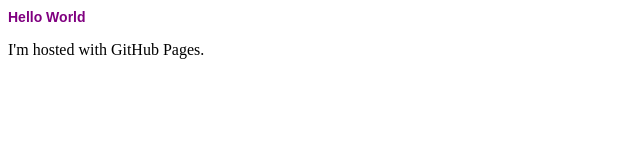
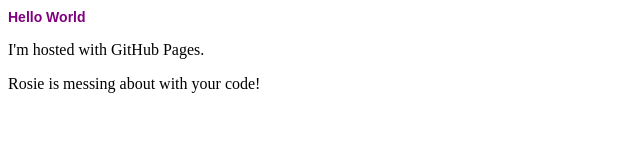
Before and after one commit to PaulaPaceSetter/PaulaPaceSetter.github.io, a plain HTML site: page index.html in a window 1280 px wide. Shown: the whole page, without its empty margins (0-640 px from the left). Drawn offline with Linux system fonts and the light colour scheme.

Commit message:
Added more text to paragraph

```diff
--- a/index.html
+++ b/index.html
@@ -6,5 +6,6 @@
 <body>
 <h1>Hello World</h1>
 <p>I'm hosted with GitHub Pages.</p>
+  <p>Rosie is messing about with your code!</p>
 </body>
 </html>
```
